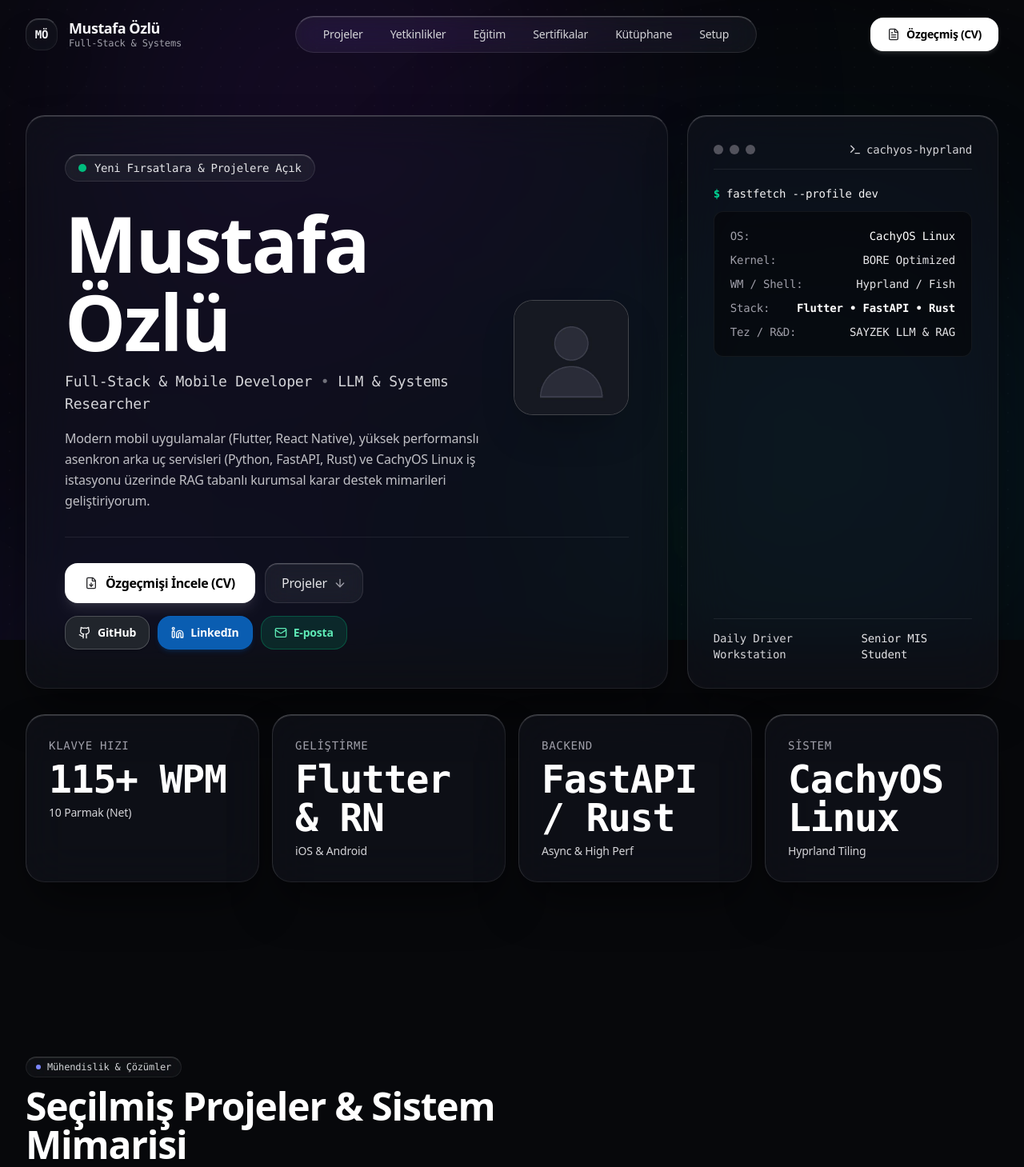
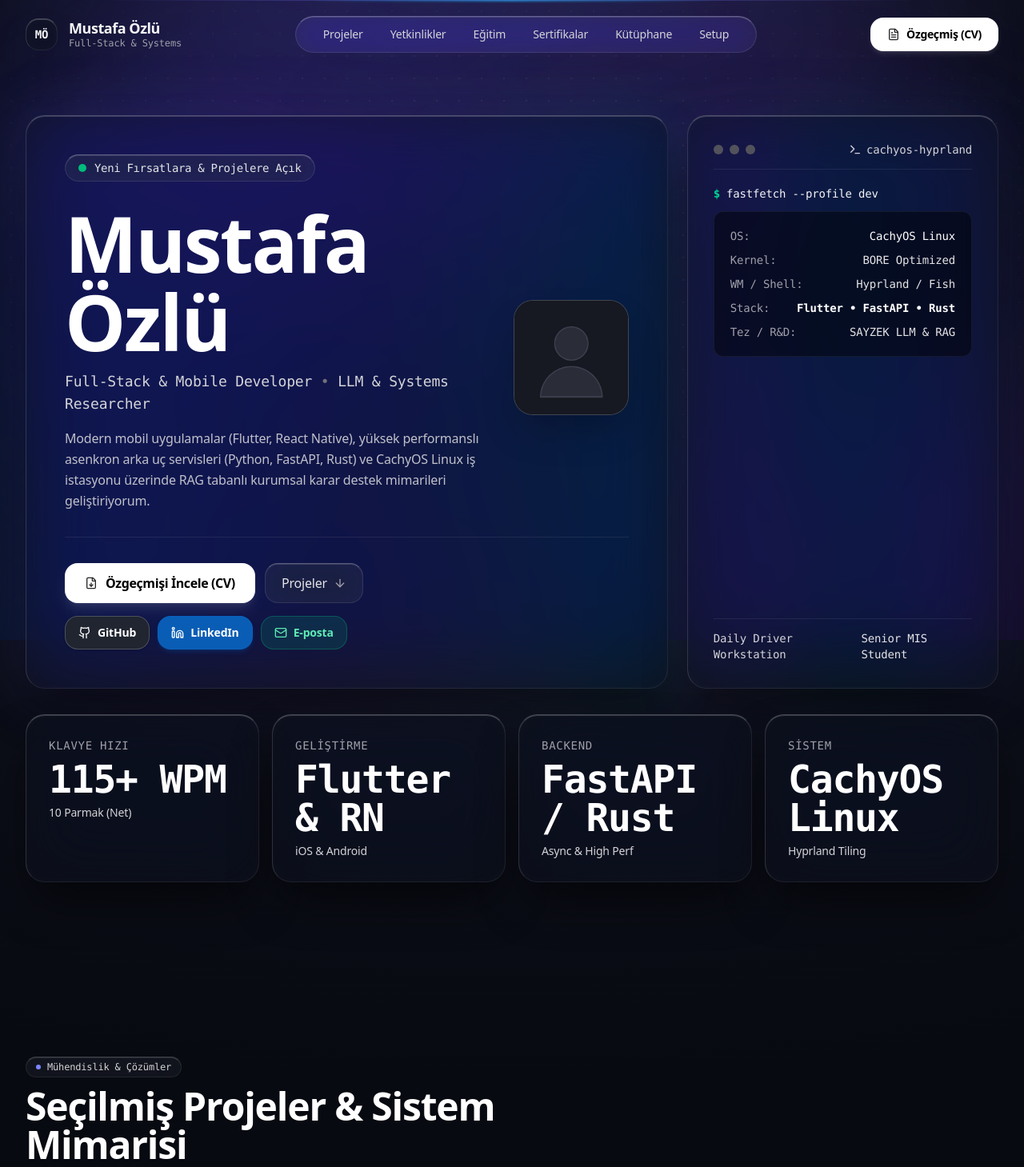
Before and after one commit to mustozilla11/portfolio, a Next.js app: page / in a window 1280 px wide. Shown: the top 1459 px of the page at 80% size. Built offline with nearby package versions, Linux system fonts and the light colour scheme.

Commit message:
feat: upgrade background from flat black to deep cosmic obsidian with Linear-style aurora bloom, horizon light beam, and architectural dot matrix

```diff
--- a/src/app/globals.css
+++ b/src/app/globals.css
@@ -11,10 +11,14 @@
   }
 
   body {
-    background-color: #0b0c10;
+    background-color: #080a11;
+    background-image:
+      radial-gradient(120% 80% at 50% -10%, #151928 0%, #0c0e18 45%, #080a11 100%);
+    background-attachment: fixed;
     color: #f5f5f7;
     font-family: var(--font-inter), -apple-system, BlinkMacSystemFont, "SF Pro Display", "SF Pro Text", "Segoe UI", Roboto, sans-serif;
     letter-spacing: -0.011em;
+    min-height: 100vh;
   }
 
   code, pre, .font-mono {
@@ -43,52 +47,52 @@
 
 /* Liquid Glass / VisionOS Frosted Material */
 .liquid-glass, .apple-card {
-  background: rgba(18, 20, 28, 0.62);
-  backdrop-filter: blur(28px) saturate(190%);
-  -webkit-backdrop-filter: blur(28px) saturate(190%);
+  background: rgba(14, 18, 28, 0.52);
+  backdrop-filter: blur(36px) saturate(210%);
+  -webkit-backdrop-filter: blur(36px) saturate(210%);
   border: 1px solid rgba(255, 255, 255, 0.08);
-  border-top: 1px solid rgba(255, 255, 255, 0.22);
-  border-left: 1px solid rgba(255, 255, 255, 0.12);
+  border-top: 1px solid rgba(255, 255, 255, 0.24);
+  border-left: 1px solid rgba(255, 255, 255, 0.14);
   box-shadow:
-    0 30px 60px -15px rgba(0, 0, 0, 0.6),
-    inset 0 1px 0 0 rgba(255, 255, 255, 0.15),
-    inset 0 0 20px 0 rgba(255, 255, 255, 0.015);
+    0 30px 60px -15px rgba(0, 0, 0, 0.65),
+    inset 0 1px 0 0 rgba(255, 255, 255, 0.18),
+    inset 0 0 20px 0 rgba(255, 255, 255, 0.02);
   transition: all 0.3s cubic-bezier(0.16, 1, 0.3, 1);
 }
 
 .liquid-glass:hover, .apple-card:hover {
-  background: rgba(24, 27, 38, 0.75);
+  background: rgba(20, 25, 40, 0.68);
   border-color: rgba(255, 255, 255, 0.16);
-  border-top-color: rgba(255, 255, 255, 0.38);
+  border-top-color: rgba(255, 255, 255, 0.42);
   box-shadow:
-    0 40px 70px -15px rgba(0, 0, 0, 0.75),
-    inset 0 1px 0 0 rgba(255, 255, 255, 0.25),
-    0 0 35px -5px rgba(99, 102, 241, 0.12);
+    0 40px 75px -15px rgba(0, 0, 0, 0.75),
+    inset 0 1px 0 0 rgba(255, 255, 255, 0.28),
+    0 0 45px -5px rgba(99, 102, 241, 0.16);
 }
 
 .liquid-glass-subtle {
-  background: rgba(255, 255, 255, 0.035);
-  backdrop-filter: blur(16px) saturate(160%);
-  -webkit-backdrop-filter: blur(16px) saturate(160%);
-  border: 1px solid rgba(255, 255, 255, 0.07);
-  border-top: 1px solid rgba(255, 255, 255, 0.16);
-  box-shadow: inset 0 1px 0 0 rgba(255, 255, 255, 0.08);
+  background: rgba(255, 255, 255, 0.045);
+  backdrop-filter: blur(20px) saturate(180%);
+  -webkit-backdrop-filter: blur(20px) saturate(180%);
+  border: 1px solid rgba(255, 255, 255, 0.08);
+  border-top: 1px solid rgba(255, 255, 255, 0.2);
+  box-shadow: inset 0 1px 0 0 rgba(255, 255, 255, 0.1);
 }
 
 .liquid-pill {
-  background: rgba(255, 255, 255, 0.05);
-  backdrop-filter: blur(16px) saturate(180%);
-  -webkit-backdrop-filter: blur(16px) saturate(180%);
+  background: rgba(255, 255, 255, 0.055);
+  backdrop-filter: blur(20px) saturate(190%);
+  -webkit-backdrop-filter: blur(20px) saturate(190%);
   border: 1px solid rgba(255, 255, 255, 0.1);
-  border-top: 1px solid rgba(255, 255, 255, 0.25);
-  box-shadow: inset 0 1px 0 0 rgba(255, 255, 255, 0.12);
+  border-top: 1px solid rgba(255, 255, 255, 0.28);
+  box-shadow: inset 0 1px 0 0 rgba(255, 255, 255, 0.14);
   transition: all 0.25s cubic-bezier(0.16, 1, 0.3, 1);
 }
 
 .liquid-pill:hover {
   background: rgba(255, 255, 255, 0.12);
-  border-color: rgba(255, 255, 255, 0.22);
-  border-top-color: rgba(255, 255, 255, 0.4);
+  border-color: rgba(255, 255, 255, 0.24);
+  border-top-color: rgba(255, 255, 255, 0.45);
 }
 
 @keyframes floatSlow1 {
--- a/src/app/page.tsx
+++ b/src/app/page.tsx
@@ -17,17 +17,27 @@ export default function Home() {
   const [isResumeOpen, setIsResumeOpen] = useState(false);
 
   return (
-    <div className="relative min-h-screen bg-[#07080B] text-[#F5F5F7] selection:bg-indigo-500/30 selection:text-white overflow-x-hidden">
-      {/* Liquid Glass Dynamic Background Mesh Engine */}
+    <div className="relative min-h-screen text-[#F5F5F7] selection:bg-indigo-500/30 selection:text-white overflow-x-hidden">
+      {/* Liquid Glass Dynamic Background Aurora & Mesh Engine */}
       <div className="fixed inset-0 pointer-events-none z-0 overflow-hidden">
-        {/* Soft, living ambient light blobs */}
-        <div className="absolute -top-[12%] left-[8%] w-[600px] h-[600px] rounded-full bg-gradient-to-br from-indigo-600/20 via-purple-600/12 to-transparent blur-[140px] animate-float-1" />
-        <div className="absolute top-[32%] -right-[8%] w-[650px] h-[650px] rounded-full bg-gradient-to-bl from-blue-600/15 via-cyan-600/10 to-transparent blur-[150px] animate-float-2" />
-        <div className="absolute top-[62%] -left-[10%] w-[700px] h-[700px] rounded-full bg-gradient-to-tr from-violet-600/18 via-indigo-600/10 to-transparent blur-[150px] animate-float-3" />
-        <div className="absolute -bottom-[8%] right-[12%] w-[600px] h-[600px] rounded-full bg-gradient-to-tl from-emerald-600/12 via-teal-600/8 to-transparent blur-[140px] animate-float-1" />
+        {/* Top Horizon Accent Beams (Linear / Raycast Style) */}
+        <div className="absolute top-0 left-1/2 -translate-x-1/2 w-[90%] max-w-5xl h-[1px] bg-gradient-to-r from-transparent via-indigo-400/50 to-transparent" />
+        <div className="absolute top-0 left-1/2 -translate-x-1/2 w-[45%] max-w-lg h-[2px] bg-gradient-to-r from-transparent via-cyan-400/70 to-transparent blur-[1px]" />
 
-        {/* Fine physical noise & grid texture */}
-        <div className="absolute inset-0 opacity-[0.025] bg-[radial-gradient(#ffffff_1px,transparent_1px)] [background-size:24px_24px]" />
+        {/* Top Celestial Aurora Bloom */}
+        <div className="absolute -top-[160px] left-1/2 -translate-x-1/2 w-[1100px] h-[550px] rounded-[100%] bg-gradient-to-b from-indigo-500/25 via-violet-600/18 to-transparent blur-[120px]" />
+
+        {/* Living, Moving Chromatic Light Orbs (Deep Cosmic Atmosphere) */}
+        <div className="absolute top-[8%] -left-[10%] w-[750px] h-[750px] rounded-full bg-gradient-to-br from-indigo-600/22 via-blue-600/16 to-transparent blur-[150px] animate-float-1" />
+        <div className="absolute top-[38%] -right-[10%] w-[800px] h-[800px] rounded-full bg-gradient-to-bl from-violet-600/20 via-purple-600/14 to-transparent blur-[160px] animate-float-2" />
+        <div className="absolute top-[68%] -left-[10%] w-[800px] h-[800px] rounded-full bg-gradient-to-tr from-cyan-600/16 via-blue-600/12 to-transparent blur-[150px] animate-float-3" />
+        <div className="absolute -bottom-[5%] right-[5%] w-[700px] h-[700px] rounded-full bg-gradient-to-tl from-indigo-600/18 via-teal-600/10 to-transparent blur-[140px] animate-float-1" />
+
+        {/* Architectural Dot Matrix Texture with Vignette */}
+        <div className="absolute inset-0 bg-[radial-gradient(rgba(255,255,255,0.08)_1px,transparent_1px)] [background-size:28px_28px] [mask-image:radial-gradient(ellipse_80%_60%_at_50%_35%,#000_30%,transparent_100%)] opacity-80" />
+
+        {/* Subtle Tech Blueprint Grid Lines */}
+        <div className="absolute inset-0 bg-[linear-gradient(to_right,#ffffff04_1px,transparent_1px),linear-gradient(to_bottom,#ffffff04_1px,transparent_1px)] bg-[size:4rem_4rem] [mask-image:radial-gradient(ellipse_60%_50%_at_50%_25%,#000_50%,transparent_100%)] opacity-40" />
       </div>
 
       {/* Floating Pill Navigation */}
--- a/src/app/projects/page.tsx
+++ b/src/app/projects/page.tsx
@@ -13,13 +13,23 @@ export const metadata: Metadata = {
 
 export default function ProjectsIndexPage() {
   return (
-    <div className="min-h-screen bg-[#07080a] text-[#F5F5F7] selection:bg-white/20 selection:text-white py-12 sm:py-20 relative overflow-hidden">
-      {/* Ambient Liquid Glass Mesh Engine */}
+    <div className="min-h-screen text-[#F5F5F7] selection:bg-indigo-500/30 selection:text-white py-12 sm:py-20 relative overflow-hidden">
+      {/* Liquid Glass Dynamic Background Aurora & Mesh Engine */}
       <div className="fixed inset-0 pointer-events-none z-0 overflow-hidden">
-        <div className="absolute -top-[15%] left-[20%] w-[550px] h-[550px] rounded-full bg-gradient-to-br from-indigo-600/15 via-blue-600/10 to-transparent blur-[130px] animate-liquidSlow1" />
-        <div className="absolute top-[40%] -right-[10%] w-[500px] h-[500px] rounded-full bg-gradient-to-br from-violet-600/15 via-purple-600/10 to-transparent blur-[140px] animate-liquidSlow2" />
-        <div className="absolute bottom-[10%] -left-[10%] w-[450px] h-[450px] rounded-full bg-gradient-to-br from-emerald-600/12 via-teal-600/8 to-transparent blur-[120px] animate-liquidSlow3" />
-        <div className="absolute inset-0 bg-[linear-gradient(to_right,#ffffff04_1px,transparent_1px),linear-gradient(to_bottom,#ffffff04_1px,transparent_1px)] bg-[size:4rem_4rem] [mask-image:radial-gradient(ellipse_60%_50%_at_50%_0%,#000_70%,transparent_100%)] opacity-30" />
+        {/* Top Horizon Accent Beams */}
+        <div className="absolute top-0 left-1/2 -translate-x-1/2 w-[90%] max-w-5xl h-[1px] bg-gradient-to-r from-transparent via-indigo-400/50 to-transparent" />
+        <div className="absolute top-0 left-1/2 -translate-x-1/2 w-[45%] max-w-lg h-[2px] bg-gradient-to-r from-transparent via-cyan-400/70 to-transparent blur-[1px]" />
+
+        {/* Top Celestial Aurora Bloom */}
+        <div className="absolute -top-[160px] left-1/2 -translate-x-1/2 w-[1100px] h-[550px] rounded-[100%] bg-gradient-to-b from-indigo-500/25 via-violet-600/18 to-transparent blur-[120px]" />
+
+        {/* Living Chromatic Light Orbs */}
+        <div className="absolute top-[10%] -left-[10%] w-[750px] h-[750px] rounded-full bg-gradient-to-br from-indigo-600/22 via-blue-600/16 to-transparent blur-[150px] animate-float-1" />
+        <div className="absolute top-[45%] -right-[10%] w-[800px] h-[800px] rounded-full bg-gradient-to-bl from-violet-600/20 via-purple-600/14 to-transparent blur-[160px] animate-float-2" />
+        <div className="absolute -bottom-[5%] left-[10%] w-[700px] h-[700px] rounded-full bg-gradient-to-tr from-cyan-600/16 via-teal-600/10 to-transparent blur-[140px] animate-float-3" />
+
+        {/* Architectural Dot Matrix Texture */}
+        <div className="absolute inset-0 bg-[radial-gradient(rgba(255,255,255,0.08)_1px,transparent_1px)] [background-size:28px_28px] [mask-image:radial-gradient(ellipse_80%_60%_at_50%_35%,#000_30%,transparent_100%)] opacity-80" />
       </div>
 
       <div className="max-w-[1400px] mx-auto px-4 sm:px-6 lg:px-8 space-y-12 relative z-10">
--- a/src/components/HeroBento.tsx
+++ b/src/components/HeroBento.tsx
@@ -29,7 +29,9 @@ export default function HeroBento({ onOpenResume }: HeroBentoProps) {
         {/* Main Bento Grid */}
         <div className="grid grid-cols-1 lg:grid-cols-12 gap-6">
           {/* Main Hero Card (8 cols) */}
-          <div className="lg:col-span-8 liquid-glass rounded-3xl p-8 sm:p-12 flex flex-col justify-between space-y-8">
+          <div className="lg:col-span-8 relative group/hero">
+            <div className="absolute -inset-1 rounded-[32px] bg-gradient-to-r from-indigo-500/25 via-violet-500/18 to-cyan-500/20 blur-2xl opacity-75 transition-opacity duration-500 group-hover/hero:opacity-100 -z-10" />
+            <div className="liquid-glass rounded-3xl p-8 sm:p-12 flex flex-col justify-between space-y-8 h-full">
             <div className="space-y-6">
               {/* Status Badge */}
               <div className="inline-flex items-center gap-2.5 px-4 py-1.5 rounded-full liquid-pill text-xs sm:text-sm font-mono text-zinc-200">
@@ -137,9 +139,12 @@ export default function HeroBento({ onOpenResume }: HeroBentoProps) {
               </div>
             </div>
           </div>
+          </div>
 
           {/* Workstation & System Card (4 cols) */}
-          <div className="lg:col-span-4 liquid-glass rounded-3xl p-7 sm:p-8 flex flex-col justify-between space-y-6">
+          <div className="lg:col-span-4 relative group/workstation">
+            <div className="absolute -inset-1 rounded-[32px] bg-gradient-to-r from-violet-500/20 via-cyan-500/15 to-indigo-500/20 blur-2xl opacity-65 transition-opacity duration-500 group-hover/workstation:opacity-95 -z-10" />
+            <div className="liquid-glass rounded-3xl p-7 sm:p-8 flex flex-col justify-between space-y-6 h-full">
             <div className="space-y-5">
               <div className="flex items-center justify-between pb-3.5 border-b border-white/[0.08]">
                 <div className="flex items-center gap-2">
@@ -190,6 +195,7 @@ export default function HeroBento({ onOpenResume }: HeroBentoProps) {
               <span className="text-zinc-200 font-medium">Senior MIS Student</span>
             </div>
           </div>
+          </div>
         </div>
 
         {/* Big Bold Stats Row */}
```
Also changed, not shown: src/app/projects/[id]/page.tsx (+16 -6 lines).
